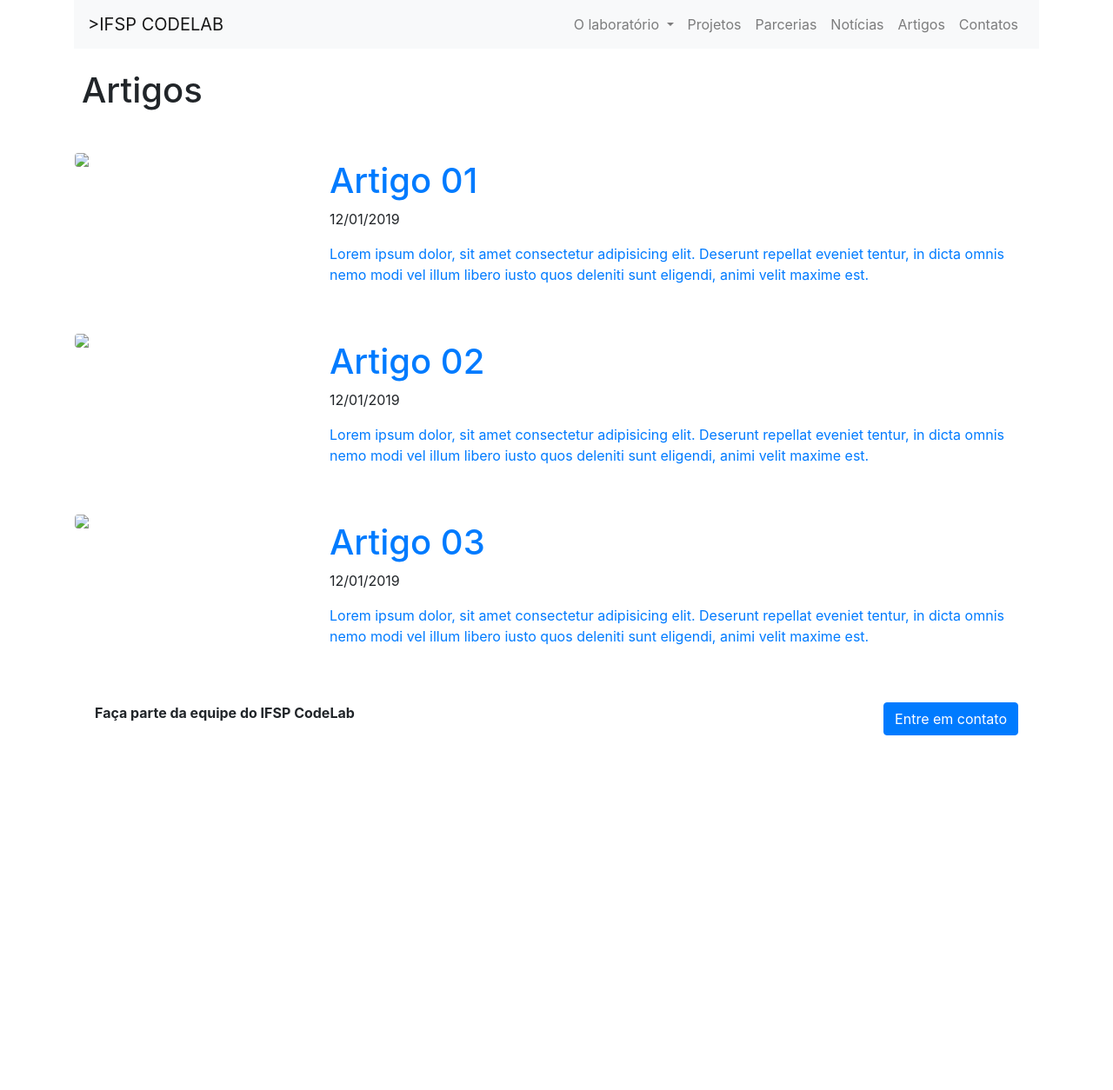
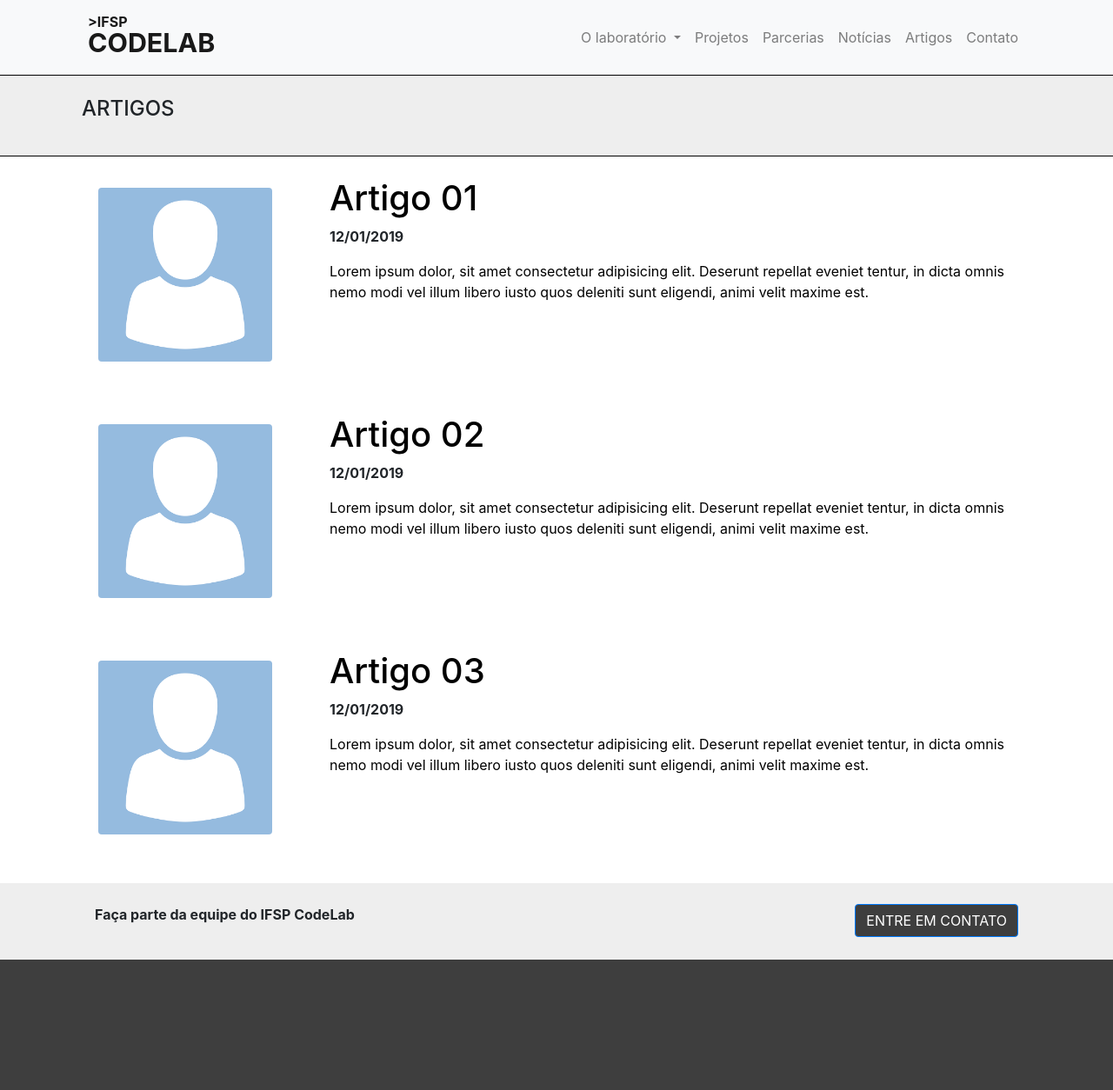
Before and after one commit to ifspcodelab/ifspcodelab.github.io, a Jekyll site: the page built from pages/artigos.html, in a window 1280 px wide. Shown: the whole page at 87% size. Built offline with Jekyll 4.4.1, drawn with Linux system fonts in a browser that asks for light colours; before the commit the page ends 900 px from its top, so only the background shows below that.

Commit message:
Corrigido contato e modificado artigos

```diff
--- a/pages/artigos.html
+++ b/pages/artigos.html
@@ -1,79 +1,11 @@
-<!doctype html>
-<html lang="pt-br">
-
-<head>
-  <meta charset="utf-8">
-  <meta name="viewport" content="width=device-width, initial-scale=1, shrink-to-fit=no">
-  <link rel="stylesheet" href="../bootstrap/css/bootstrap.min.css">
-  <link rel="stylesheet" href="../css/estilo_layout.css">
-  <title>Artigos</title>
-</head>
-
-<body>
-  <header>
-    <div class="container">
-      <nav class="navbar navbar-expand-md navbar-light bg-light">
-        <a class="navbar-brand " href="#">
-          >IFSP
-          <span>CODELAB</span>
-        </a>
-        <button class="navbar-toggler" type="button" data-toggle="collapse" data-target="#navbarNavDropdown"
-          aria-controls="navbarNavDropdown" aria-expanded="false" aria-label="Alterna navegação">
-          <span class="navbar-toggler-icon"></span>
-        </button>
-        <div class="collapse navbar-collapse" id="navbarNavDropdown">
-          <ul class="navbar-nav  ml-auto  ">
-            <li class="nav-item dropdown">
-              <a class="nav-link dropdown-toggle" href="#" id="navbarDropdownMenuLink" role="button"
-                data-toggle="dropdown" aria-haspopup="true" aria-expanded="false">
-                O laboratório
-              </a>
-              <div class="dropdown-menu" aria-labelledby="navbarDropdownMenuLink">
-                <a class="dropdown-item" href="#">Missão, Visão e Valores</a>
-                <a class="dropdown-item" href="#">Publicações</a>
-                <a class="dropdown-item" href="#">Equipe</a>
-              </div>
-            </li>
-            <li class="nav-item">
-              <a class="nav-link" href="#">Projetos</a>
-            </li>
-            <li class="nav-item">
-              <a class="nav-link" href="#">Parcerias</a>
-            </li>
-            <li class="nav-item">
-              <a class="nav-link" href="#">Notícias</a>
-            </li>
-            <li class="nav-item">
-              <a class="nav-link" href="#">Artigos</a>
-            </li>
-            <li class="nav-item">
-              <a class="nav-link" href="#">Contatos</a>
-            </li>
-          </ul>
-          <!--fim lista -->
-        </div>
-        <!--Fim de dropdown-->
-      </nav>
-    </div>
-    <!--Fim de container -->
-  </header>
-  <article>
-    <!--Sub-titulo-->
-    <div class="titulo-pagina">
-      <div class="container">
-        <div class="row">
-          <div class="col-md-12 p-4">
-            <h1>Artigos</h1>
-          </div>
-        </div>
-      </div>
-    </div>
-    <!--Fim do Sub-titulo-->
-    <!--Conteudo-->
-    <div class="container">
+---
+layout: layout
+titulo: artigos
+subtitulo:
+---
 <div class="row">
   <div class="col-lg-3 col-md-4 col-sm-6 p-3">
-          <a href="#"><img src="../images/icone.png" class="rounded mx-auto d-block img-membro aumenta-margem"></a>
+    <a href="#"><img src="../assets/images/icone.png" class="rounded mx-auto d-block img-membro aumenta-margem"></a>
   </div>
   <div class="col-lg-9 col-md-8 col-sm-6 p-4">
     <div class="row">
@@ -89,16 +21,18 @@
     </div>
     <div class="row">
       <div class="col preenchimento">
-              <a href="#"><p>Lorem ipsum dolor, sit amet consectetur adipisicing elit.
+        <a href="#">
+          <p>Lorem ipsum dolor, sit amet consectetur adipisicing elit.
             Deserunt repellat eveniet tentur, in dicta omnis nemo modi vel
-                illum libero iusto quos deleniti sunt eligendi, animi velit maxime est.</p></a>
+            illum libero iusto quos deleniti sunt eligendi, animi velit maxime est.</p>
+        </a>
       </div>
     </div>
   </div>
 </div>
 <div class="row">
   <div class="col-lg-3 col-md-4 col-sm-6 p-3">
-          <a href="#"><img src="../images/icone.png" class="rounded mx-auto d-block img-membro aumenta-margem"></a>
+    <a href="#"><img src="../assets/images/icone.png" class="rounded mx-auto d-block img-membro aumenta-margem"></a>
   </div>
   <div class="col-lg-9 col-md-8 col-sm-6 p-4">
     <div class="row">
@@ -114,16 +48,18 @@
     </div>
     <div class="row">
       <div class="col preenchimento">
-              <a href="#"><p>Lorem ipsum dolor, sit amet consectetur adipisicing elit.
+        <a href="#">
+          <p>Lorem ipsum dolor, sit amet consectetur adipisicing elit.
             Deserunt repellat eveniet tentur, in dicta omnis nemo modi vel
-                illum libero iusto quos deleniti sunt eligendi, animi velit maxime est.</p></a>
+            illum libero iusto quos deleniti sunt eligendi, animi velit maxime est.</p>
+        </a>
       </div>
     </div>
   </div>
 </div>
 <div class="row">
   <div class="col-lg-3 col-md-4 col-sm-6 p-3">
-          <a href="#"><img src="../images/icone.png" class="rounded mx-auto d-block img-membro aumenta-margem"></a>
+    <a href="#"><img src="../assets/images/icone.png" class="rounded mx-auto d-block img-membro aumenta-margem"></a>
   </div>
   <div class="col-lg-9 col-md-8 col-sm-6 p-4">
     <div class="row">
@@ -139,39 +75,12 @@
     </div>
     <div class="row">
       <div class="col preenchimento">
-              <a href="#"><p>Lorem ipsum dolor, sit amet consectetur adipisicing elit.
+        <a href="#">
+          <p>Lorem ipsum dolor, sit amet consectetur adipisicing elit.
             Deserunt repellat eveniet tentur, in dicta omnis nemo modi vel
-                illum libero iusto quos deleniti sunt eligendi, animi velit maxime est.</p></a>
+            illum libero iusto quos deleniti sunt eligendi, animi velit maxime est.</p>
+        </a>
       </div>
     </div>
   </div>
 </div>
-    </div>
-  </article>
-  <aside id="entre-em-contato">
-    <div class="container">
-      <div class="row p-4">
-        <div class="col-sm">
-          <p>
-            <b>Faça parte da equipe do IFSP CodeLab</b>
-          </p>
-        </div>
-        <div class="col-sm ">
-          <button id="botao-entre-em-contato" type="button" class="btn btn-primary float-right">Entre em
-            contato</button>
-        </div>
-      </div>
-    </div>
-  </aside>
-  <footer>
-    <div class="container">
-      <div class="row">
-      </div>
-    </div>
-  </footer>
-  <script src="../bootstrap/js/jquery-3.3.1.slim.min.js"></script>
-  <script src="../bootstrap/js/popper.min.js"></script>
-  <script src="../bootstrap/js/bootstrap.min.js"></script>
-</body>
-
-</html>
```
Also changed, not shown: pages/contato.html (+18 -6 lines). Lines whose indentation alone changed are shown as unchanged.
